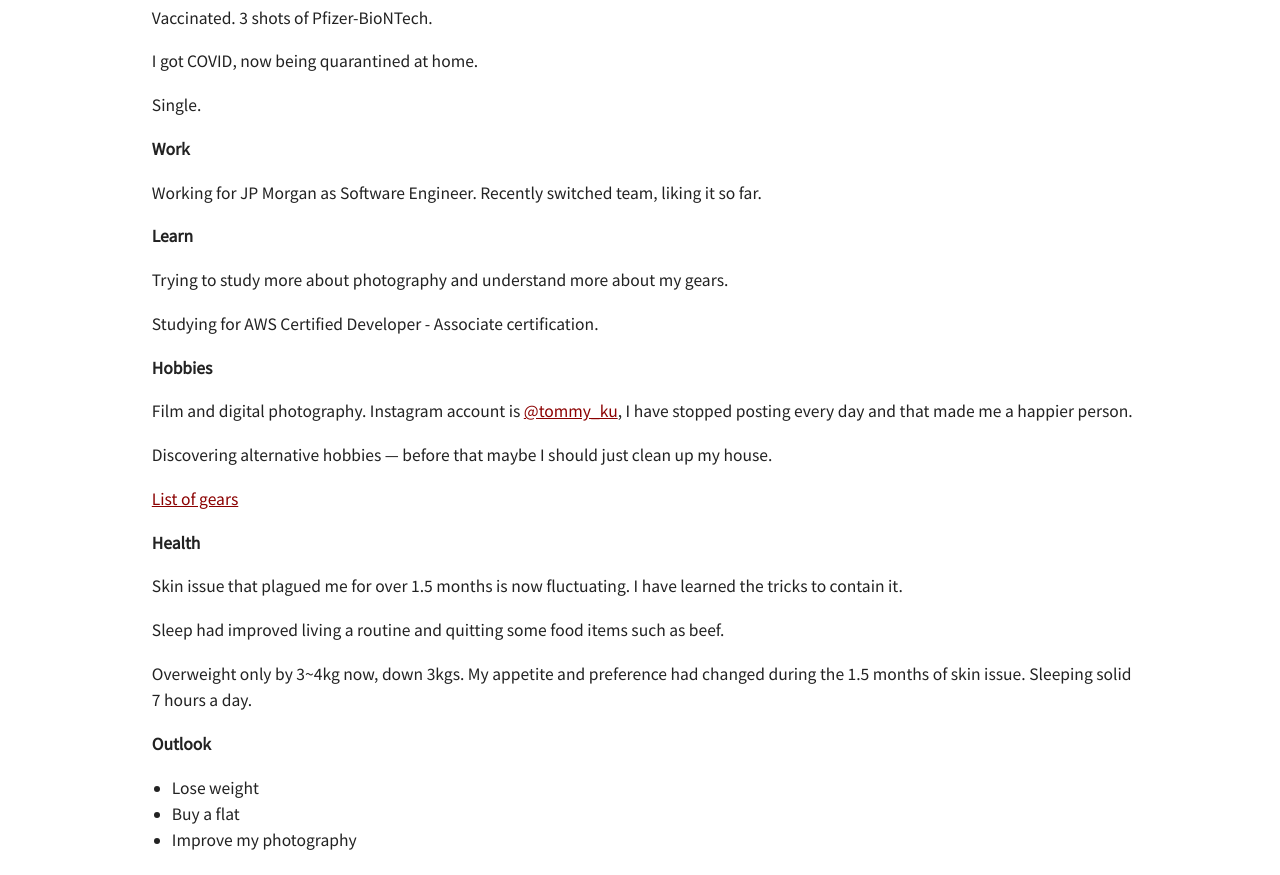
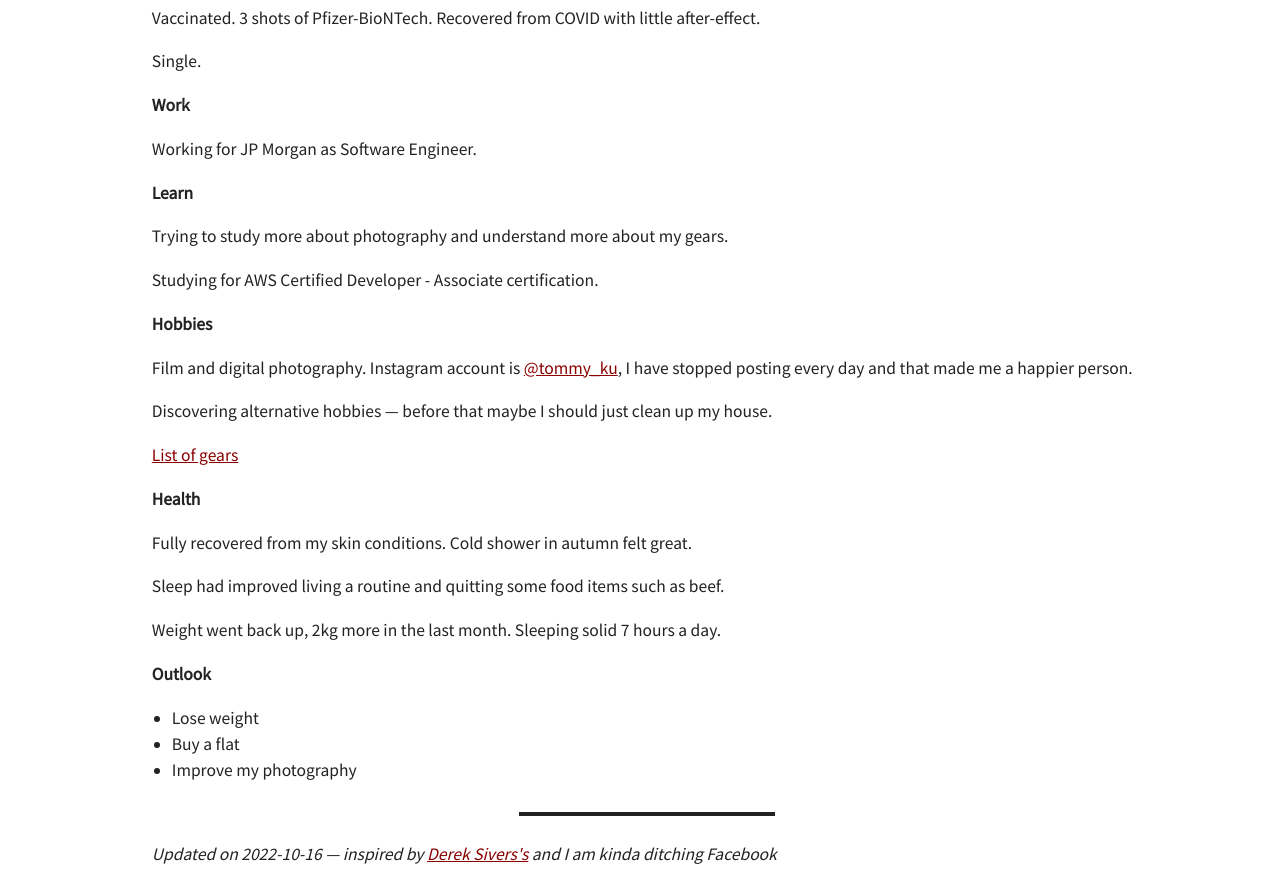
Before and after one commit to tommyku/hp2, a plain HTML site: page now/index.html in a window 1280 px wide. Shown: the part 237-1112 px from the top of the page. Drawn offline with nearby package versions, Linux system fonts and the light colour scheme; a script that the page names is missing.

Commit message:
ALT: update /now

```diff
--- a/now/index.html
+++ b/now/index.html
@@ -33,12 +33,12 @@
       <section id="now" class="now h-entry with-big-header">
         <h3 class="big-header p-name">Now</h3>
         <section class="e-content">
-          <p>Vaccinated. 3 shots of Pfizer-BioNTech.</p>
-          <p>I got COVID, now being quarantined at home.</p>
+          <p>Vaccinated. 3 shots of Pfizer-BioNTech. Recovered from COVID with little after-effect.</p>
+          <p></p>
           <p>Single.</p>
           <h4>Work</h4>
           <p>
-            Working for JP Morgan as Software Engineer. Recently switched team, liking it so far.
+            Working for JP Morgan as Software Engineer.
           </p>
           <h4>Learn</h4>
           <p>
@@ -60,13 +60,13 @@
           </p>
           <h4>Health</h4>
           <p>
-            Skin issue that plagued me for over 1.5 months is now fluctuating. I have learned the tricks to contain it.
+            Fully recovered from my skin conditions. Cold shower in autumn felt great.
           </p>
           <p>
             Sleep had improved living a routine and quitting some food items such as beef.
           </p>
           <p>
-            Overweight only by 3~4kg now, down 3kgs. My appetite and preference had changed during the 1.5 months of skin issue.
+            Weight went back up, 2kg more in the last month.
             Sleeping solid 7 hours a day.
           </p>
           <h4>Outlook</h4>
@@ -78,7 +78,7 @@
           <hr />
           <p>
             <i>
-              Updated on <time class="dt-published dt-updated" datetime="2022-09-16">2022-09-16</time>
+              Updated on <time class="dt-published dt-updated" datetime="2022-10-16">2022-10-16</time>
               &mdash;
               inspired by <a href="https://sive.rs/nowff">Derek Sivers's</a>
               and I am kinda ditching Facebook
```
